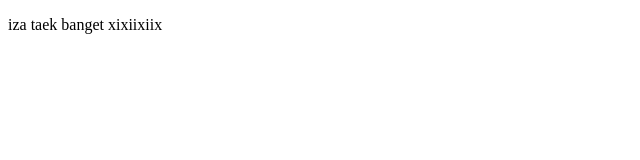
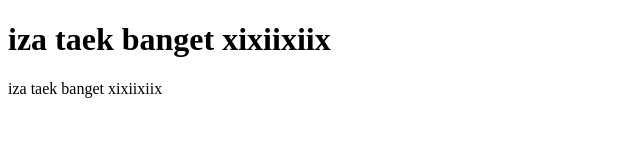
Before and after one commit to Lana0705/tesss, a plain HTML site: page index.html in a window 1280 px wide. Shown: the whole page, without its empty margins (0-640 px from the left). Drawn offline with Linux system fonts and the light colour scheme.

Commit message:
Update index.html
menambahkan head

```diff
--- a/index.html
+++ b/index.html
@@ -6,6 +6,7 @@
     <title>Document</title>
 </head>
 <body>
+    <h1>iza taek banget xixiixiix</h1>
     <p>iza taek banget xixiixiix</p>
 </body>
 </html>
```
